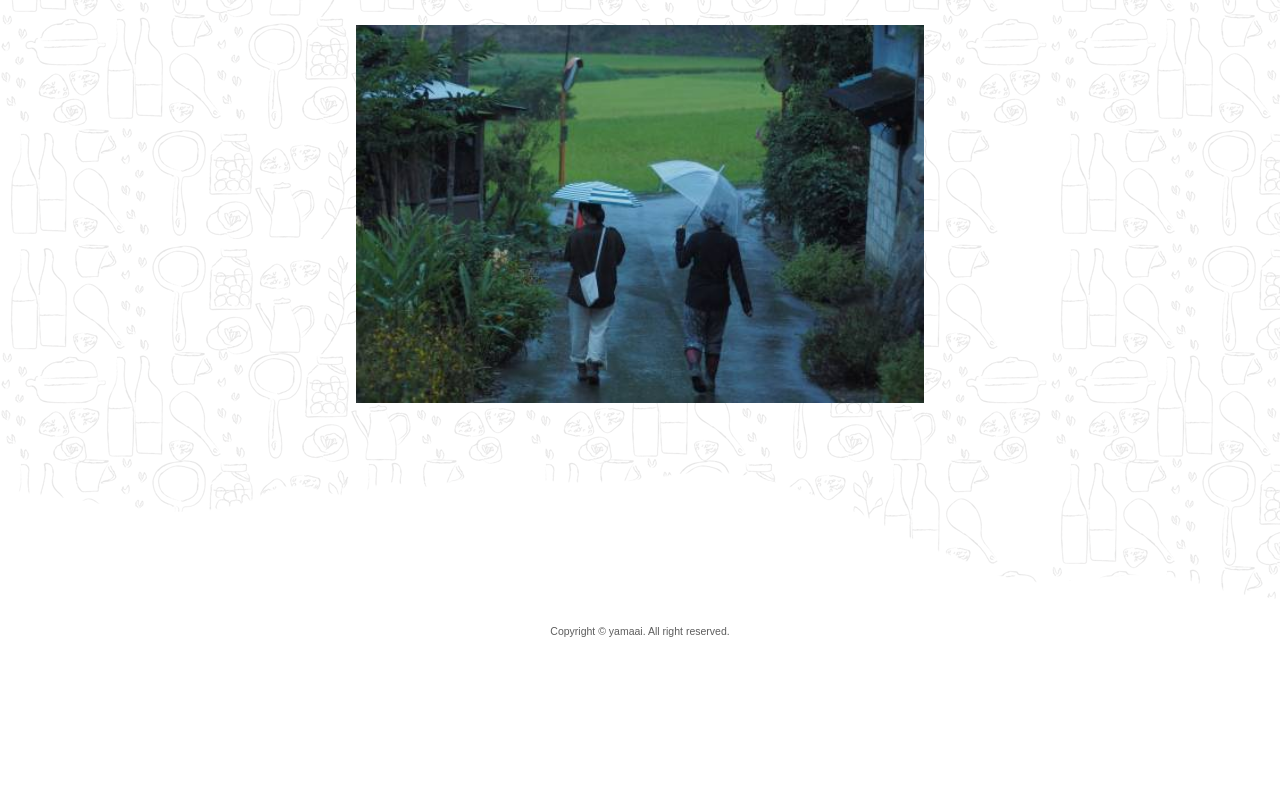
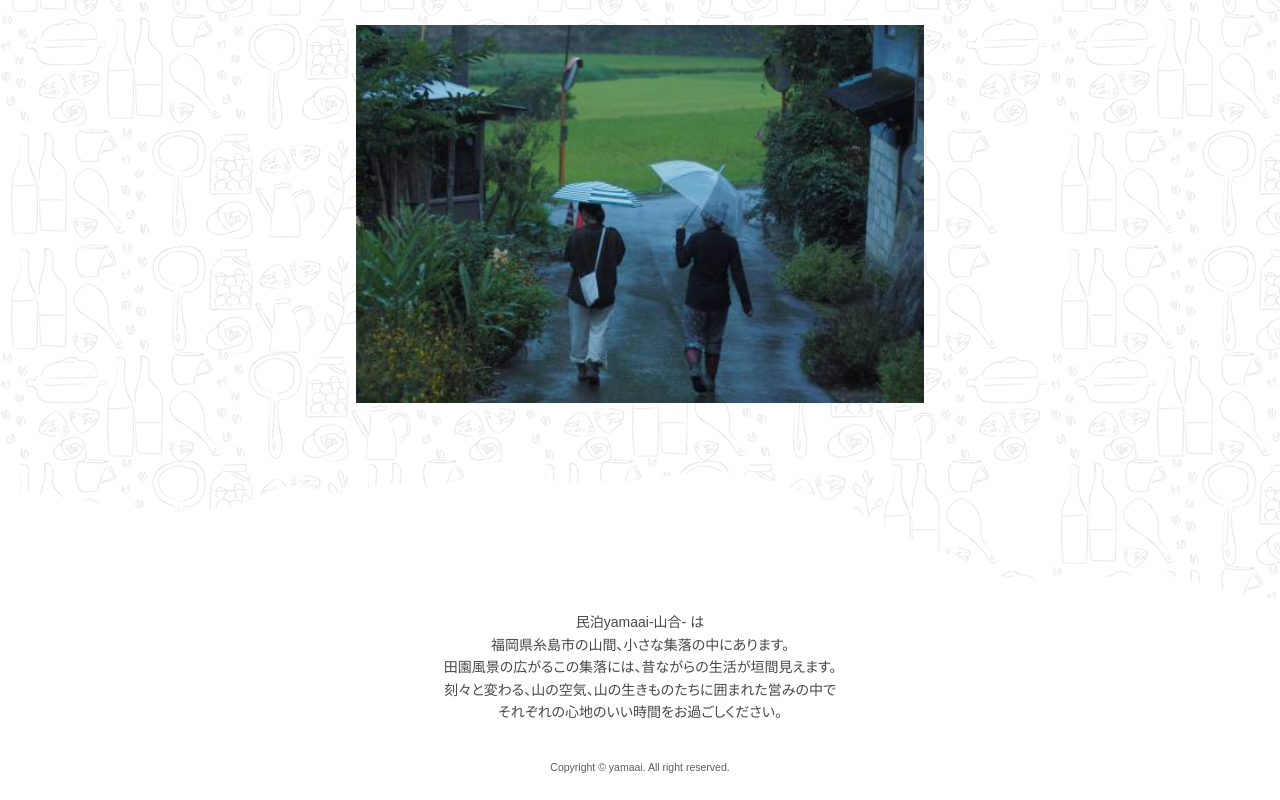
Before and after one commit to khirayama/yamaai, a website: page docs/post.html in a window 1280 px wide. Shown: the part 865-1665 px from the top of the page. Before the commit the page ends 1529 px from the top, so only its background shows below. Drawn offline with Linux system fonts and the light colour scheme.

Commit message:
Update post page

```diff
--- a/docs/post.html
+++ b/docs/post.html
@@ -74,6 +74,16 @@
       </div>
     </main>
   </section>
+  <!-- Message -->
+  <div class="Message">
+    <p>
+    民泊yamaai-山合- は<br>
+    福岡県糸島市の山間、小さな集落の中にあります。<br>
+    田園風景の広がるこの集落には、昔ながらの生活が垣間見えます。<br>
+    刻々と変わる、山の空気、山の生きものたちに囲まれた営みの中で<br>
+    それぞれの心地のいい時間をお過ごしください。
+    </p>
+  </div>
   <footer class="Footer">Copyright &copy; yamaai. All right reserved.</footer>
 </body>
 </html>
```
